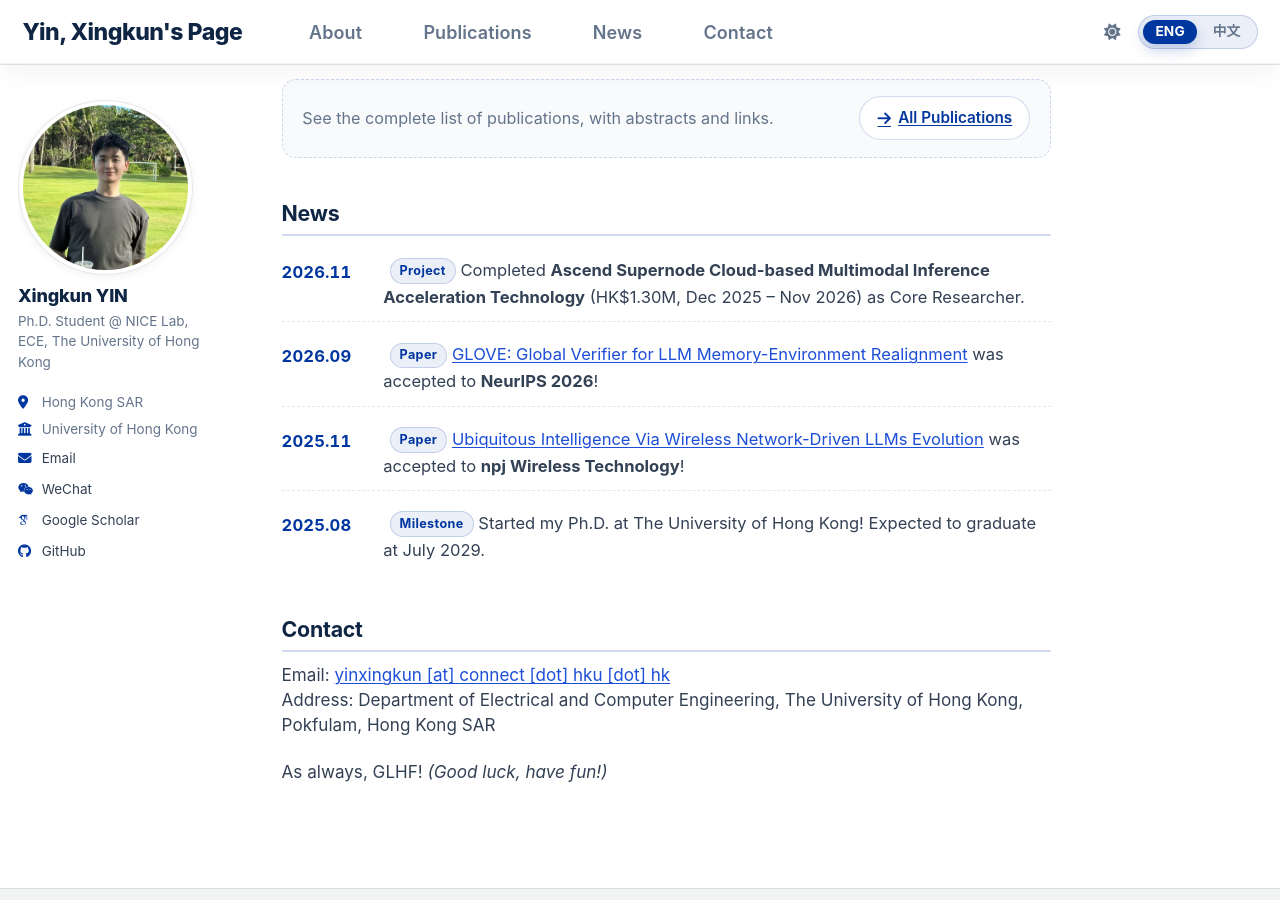
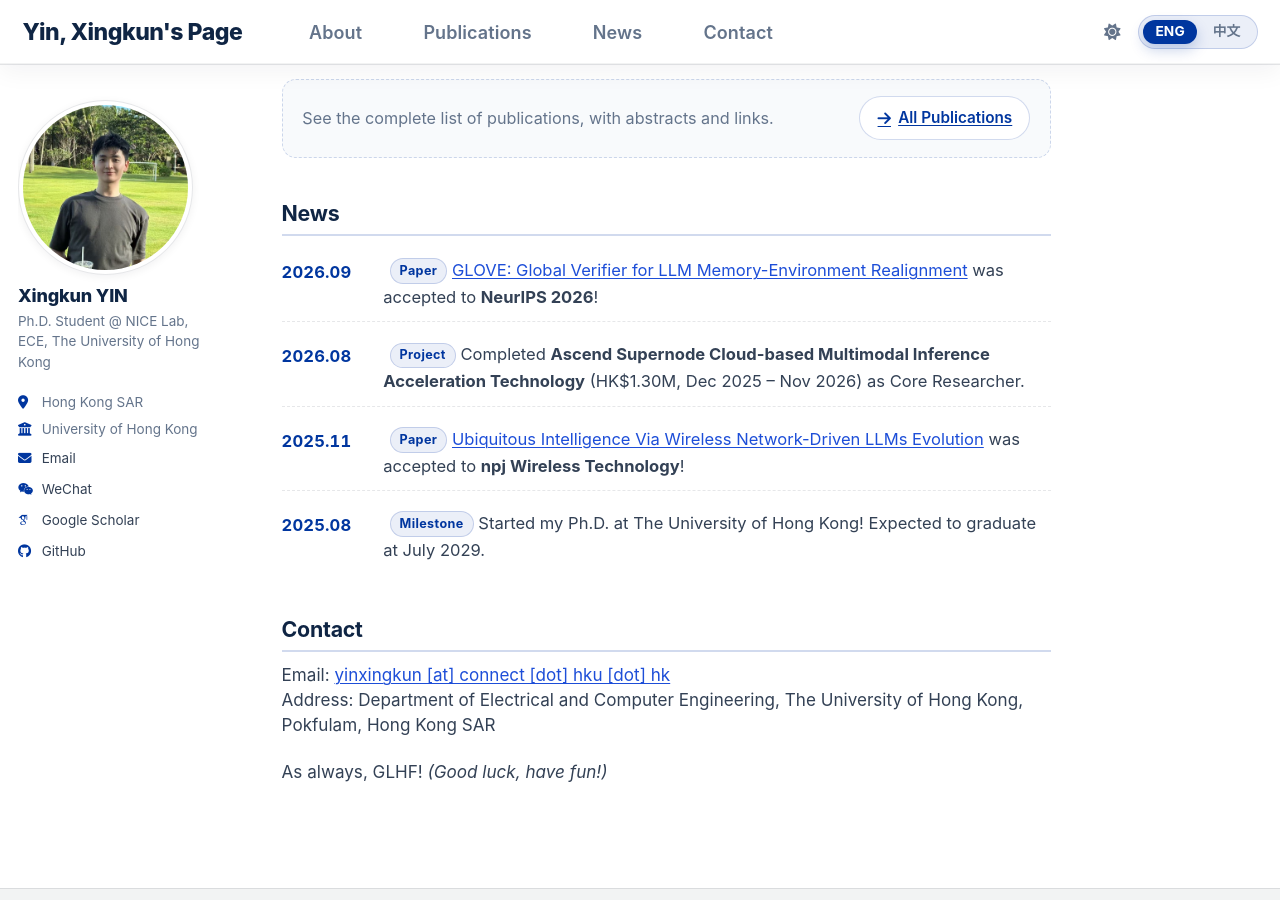
Before and after one commit to troyyxk/troyyxk.github.io, a Jekyll site: the page built from _pages/about.md, in a window 1280 px wide and 900 px high, scrolled down 2101 px. Built offline with Jekyll 4.4.1, drawn with Linux system fonts in a browser that asks for light colours; some web fonts are replaced; a script bundle is joined from its source files by our own code; library files that are not in the unit come from our copies; comment, search, counter and statistics services are not loaded.

Commit message:
Re-date the Ascend project news item to August 2026
The list is written newest first by hand, so the item also moves below the
NeurIPS entry to keep the order honest.

```diff
--- a/_pages/about.md
+++ b/_pages/about.md
@@ -78,17 +78,17 @@ redirect_from:
 
 <ul class="news-list">
   <li>
-    <span class="news-list__date">2026.11</span>
-    <span class="news-list__text">
-      <span class="rs-tag"><span class="lang-en lang-inline">Project</span><span class="lang-zh lang-inline">项目</span></span>
-      <span class="lang-en lang-inline">Completed <strong>Ascend Supernode Cloud-based Multimodal Inference Acceleration Technology</strong> (HK$1.30M, Dec 2025 &ndash; Nov 2026) as Core Researcher.</span><span class="lang-zh lang-inline">作为核心研究员，完成<strong>昇腾超节点云端多模态推理加速技术</strong>项目（HK$1.30M，2025.12 – 2026.11）。</span>
-    </span>
-  </li>
-  <li>
     <span class="news-list__date">2026.09</span>
     <span class="news-list__text">
       <span class="rs-tag"><span class="lang-en lang-inline">Paper</span><span class="lang-zh lang-inline">论文</span></span>
       <span class="lang-en lang-inline"><a href="https://arxiv.org/abs/2601.19249">GLOVE: Global Verifier for LLM Memory-Environment Realignment</a> was accepted to <strong>NeurIPS 2026</strong>!</span><span class="lang-zh lang-inline">论文<a href="https://arxiv.org/abs/2601.19249">GLOVE: Global Verifier for LLM Memory-Environment Realignment</a>被 <strong>NeurIPS 2026</strong> 接收！</span>
+    </span>
+  </li>
+  <li>
+    <span class="news-list__date">2026.08</span>
+    <span class="news-list__text">
+      <span class="rs-tag"><span class="lang-en lang-inline">Project</span><span class="lang-zh lang-inline">项目</span></span>
+      <span class="lang-en lang-inline">Completed <strong>Ascend Supernode Cloud-based Multimodal Inference Acceleration Technology</strong> (HK$1.30M, Dec 2025 &ndash; Nov 2026) as Core Researcher.</span><span class="lang-zh lang-inline">作为核心研究员，完成<strong>昇腾超节点云端多模态推理加速技术</strong>项目（HK$1.30M，2025.12 – 2026.11）。</span>
     </span>
   </li>
   <li>
```
